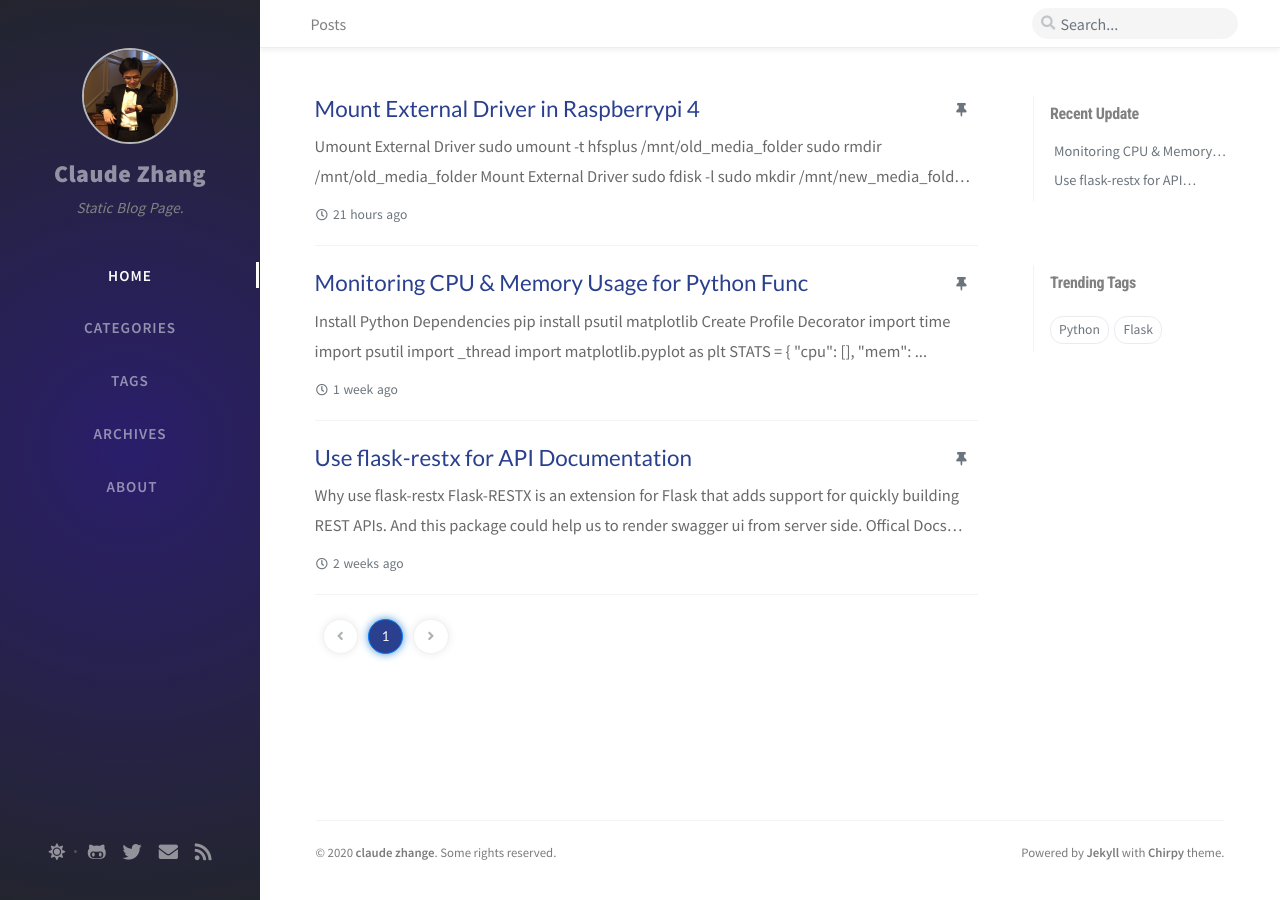
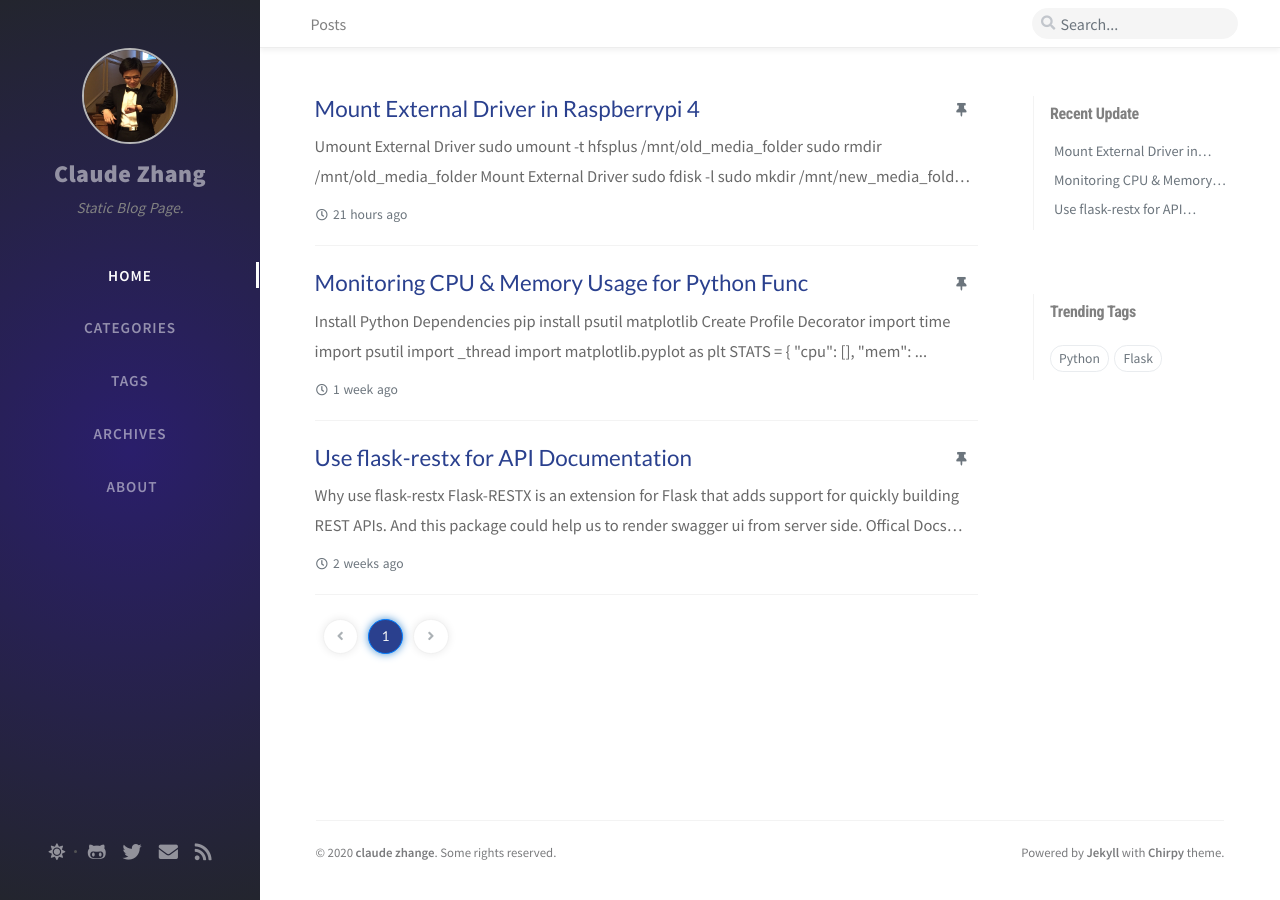
Before and after one commit to Claudezss/blog, a Jekyll site: the page built from index.html, in a window 1280 px wide. Built offline with Jekyll 4.4.1, drawn with Linux system fonts in a browser that asks for light colours; nearby versions of some CDN libraries; the list of posts is cut into pages by our own code; comment, search, counter and statistics services are not loaded.

```diff
--- a/_data/updates.yml
+++ b/_data/updates.yml
@@ -1,3 +1,6 @@
+-
+  filename: 'mount-external-driver-in-raspberry-pi-4'
+  lastmod: '2020-08-02 20:21:58 -0400'
 -
   filename: 'monitoring-cpu-memory-usage-in-python'
   lastmod: '2020-07-25 15:12:02 -0400'
```
